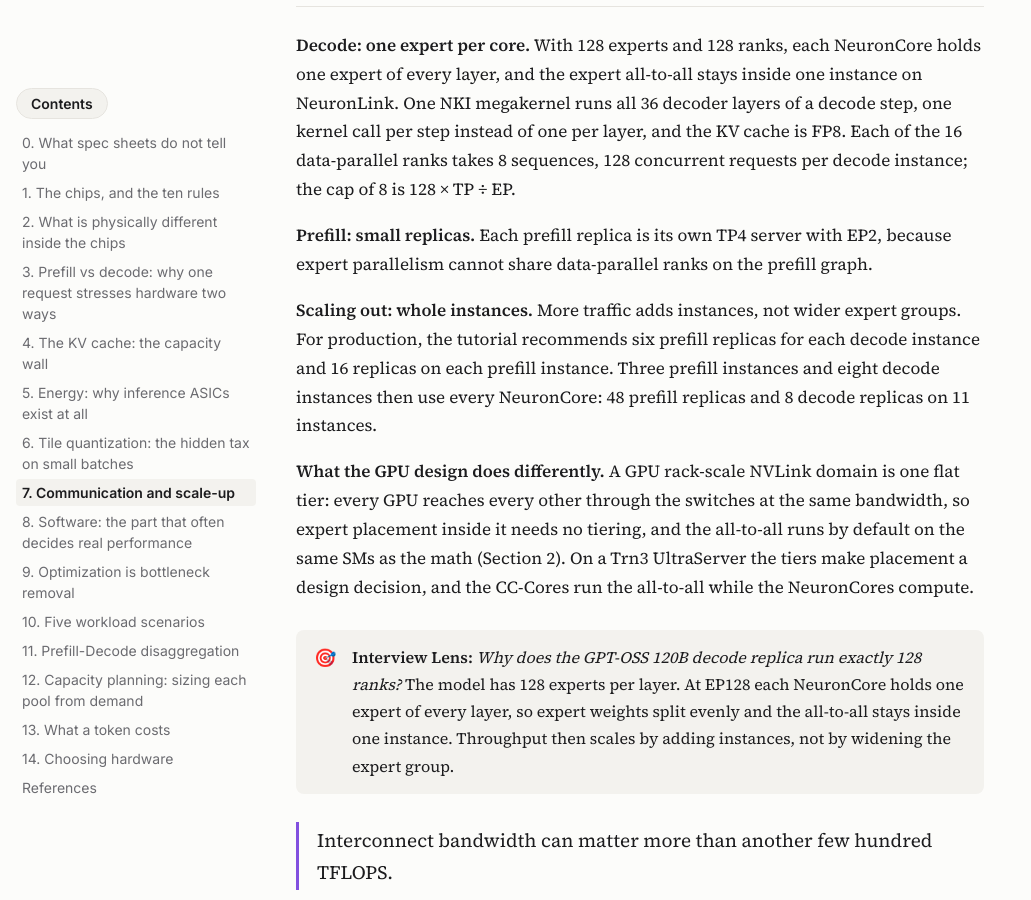
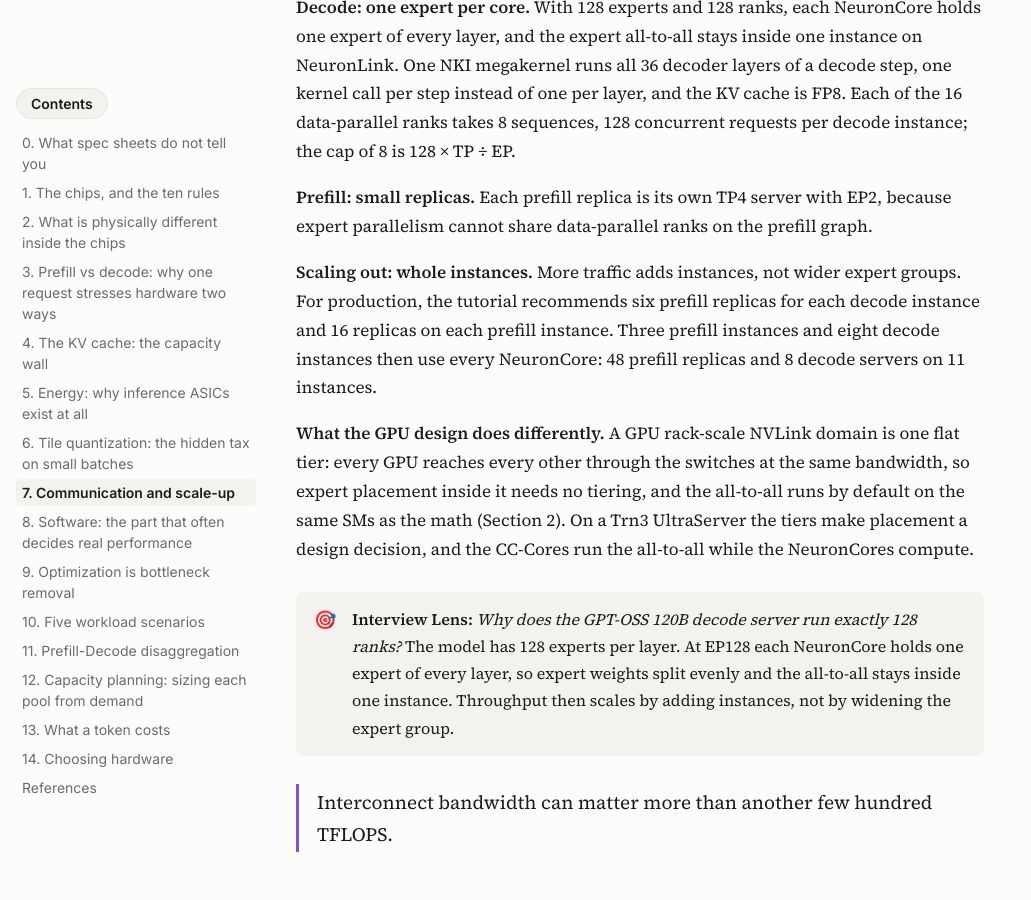
Before and after one commit to bananighosh/bananighosh.github.io, a Jekyll site: the page built from _posts/2026-11-16-flops-are-not-tokens.md, in a window 1280 px wide and 900 px high, scrolled down 17220 px. Shown: the whole window, without its empty margins (0-1031 px from the left). Built offline with Jekyll 4.4.1, drawn with Linux system fonts in a browser that asks for light colours; some of the changed text lies outside the part shown.

Commit message:
Rows 9, 10, 19, 20, 27, 28 per review
Co-Authored-By: Claude Opus 5.5 <noreply@anthropic.com>
Claude-Session: https://claude.ai/code/session_01K2HJxVUv7i1duGErniTfDd

```diff
--- a/_posts/2026-11-16-flops-are-not-tokens.md
+++ b/_posts/2026-11-16-flops-are-not-tokens.md
@@ -364,14 +364,14 @@ GPT-OSS 120B is a MoE model with 36 layers, 128 experts per layer, and 4 experts
 
 <b>Prefill: small replicas.</b> Each prefill replica is its own TP4 server with EP2, because expert parallelism cannot share data-parallel ranks on the prefill graph.
 
-<b>Scaling out: whole instances.</b> More traffic adds instances, not wider expert groups. For production, the tutorial recommends six prefill replicas for each decode instance and 16 replicas on each prefill instance. Three prefill instances and eight decode instances then use every NeuronCore: 48 prefill replicas and 8 decode replicas on 11 instances.
+<b>Scaling out: whole instances.</b> More traffic adds instances, not wider expert groups. For production, the tutorial recommends six prefill replicas for each decode instance and 16 replicas on each prefill instance. Three prefill instances and eight decode instances then use every NeuronCore: 48 prefill replicas and 8 decode servers on 11 instances.
 
 <b>What the GPU design does differently.</b> A GPU rack-scale NVLink domain is one flat tier: every GPU reaches every other through the switches at the same bandwidth, so expert placement inside it needs no tiering, and the all-to-all runs by default on the same SMs as the math (Section 2). On a Trn3 UltraServer the tiers make placement a design decision, and the CC-Cores run the all-to-all while the NeuronCores compute.
 
 <div class="callout callout-gray" markdown="1">
 <span class="callout-icon">🎯</span>
 
-<b>Interview Lens:</b> <i>Why does the GPT-OSS 120B decode replica run exactly 128 ranks?</i> The model has 128 experts per layer. At EP128 each NeuronCore holds one expert of every layer, so expert weights split evenly and the all-to-all stays inside one instance. Throughput then scales by adding instances, not by widening the expert group.
+<b>Interview Lens:</b> <i>Why does the GPT-OSS 120B decode server run exactly 128 ranks?</i> The model has 128 experts per layer. At EP128 each NeuronCore holds one expert of every layer, so expert weights split evenly and the all-to-all stays inside one instance. Throughput then scales by adding instances, not by widening the expert group.
 
 </div>
 
@@ -458,7 +458,7 @@ Every optimization removes one specific bottleneck. Diagnose first, then pick.
 
 <b>C. Long context.</b> KV capacity and KV bandwidth decide (Section 4).
 
-<b>D. Mixture of Experts.</b> Each layer adds two all-to-alls, and the busiest device sets the pace. A large scale-up domain keeps that traffic off the scale-out network: the GPT-OSS 120B deployment in Section 7 keeps it inside one Trn3 instance, and Jalapeño offers a 128-chip local domain.
+<b>D. Mixture of Experts.</b> Each layer adds two all-to-alls, and the busiest device sets the pace. A large scale-up domain keeps that traffic off the scale-out network: the GPT-OSS 120B deployment in Section 7 keeps it inside one Trn3 instance.
 
 <figure><img src="/assets/img/flops-are-not-tokens/moe-layer-v2.svg" alt="moe layer v2" loading="lazy"></figure>
 
```
Also changed, not shown: other parts of _posts/2026-11-16-flops-are-not-tokens.md (+3 -3 lines).
